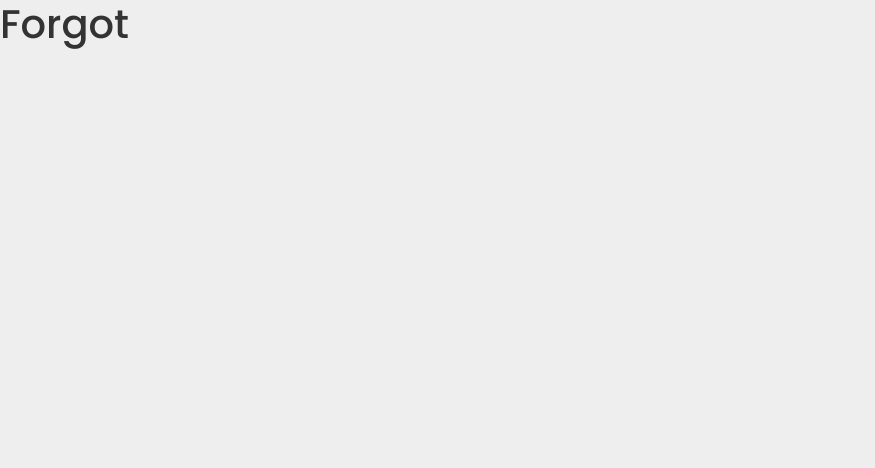
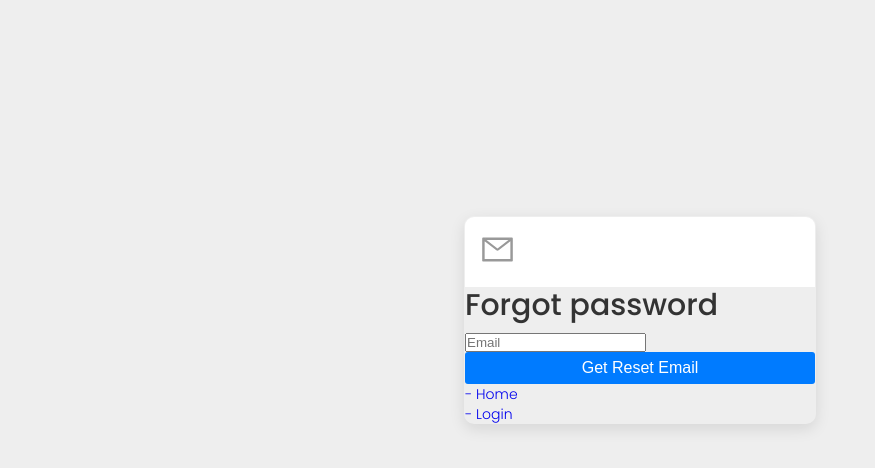
Before and after one commit to TroubleKavindu24/ShoppingMall, a React (Create React App) app in the folder frontend/: page /forgot in a window 1280 px wide. Shown: the top 468 px of the page, without its empty margins (0-875 px from the left). Built offline with nearby package versions, Linux system fonts and the light colour scheme.

Commit message:
Frogot passsword page

```diff
--- a/frontend/src/pages/auth/Forgot.js
+++ b/frontend/src/pages/auth/Forgot.js
@@ -1,8 +1,44 @@
-import React from 'react'
+import React from 'react';
+import styles from "./auth.module.scss";
+import { AiOutlineMail } from "react-icons/ai";
+import Card from '../../components/card/Card';
+import { Link } from 'react-router-dom';
+
 
 const Forgot = () => {
   return (
-    <h1>Forgot</h1>
+    <div className={`container ${styles.auth}`}>
+        <Card>
+            <div className={styles.form}>
+                <AiOutlineMail size={35} color='#999'/>
+            </div>
+            <h2>
+                Forgot password
+            </h2>
+
+            <form>
+                <input
+                    type='email'
+                    placeholder='Email'
+                    required name="email"
+                /><br/>
+                <button
+                    type='submit'
+                    className='--btn --btn-primary --btn-block'>
+                    Get Reset Email
+                </button>
+                <div className={styles.links}>
+                  <p>
+                    <Link to="/">- Home</Link>
+                  </p>
+                  <p>
+                    <Link to="/login">- Login</Link>
+                  </p>
+                </div>
+            </form>
+
+        </Card>
+    </div>
   )
 }
 
```
